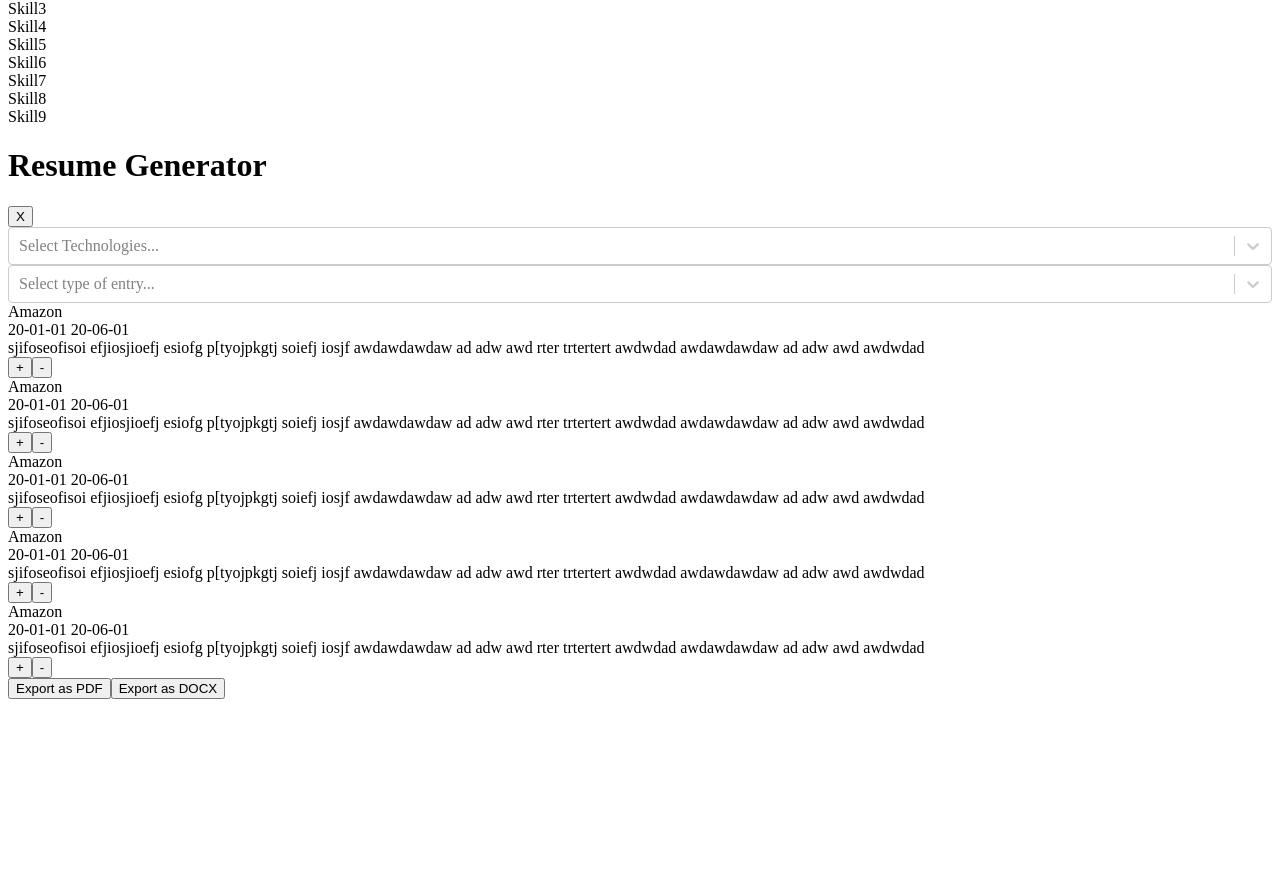
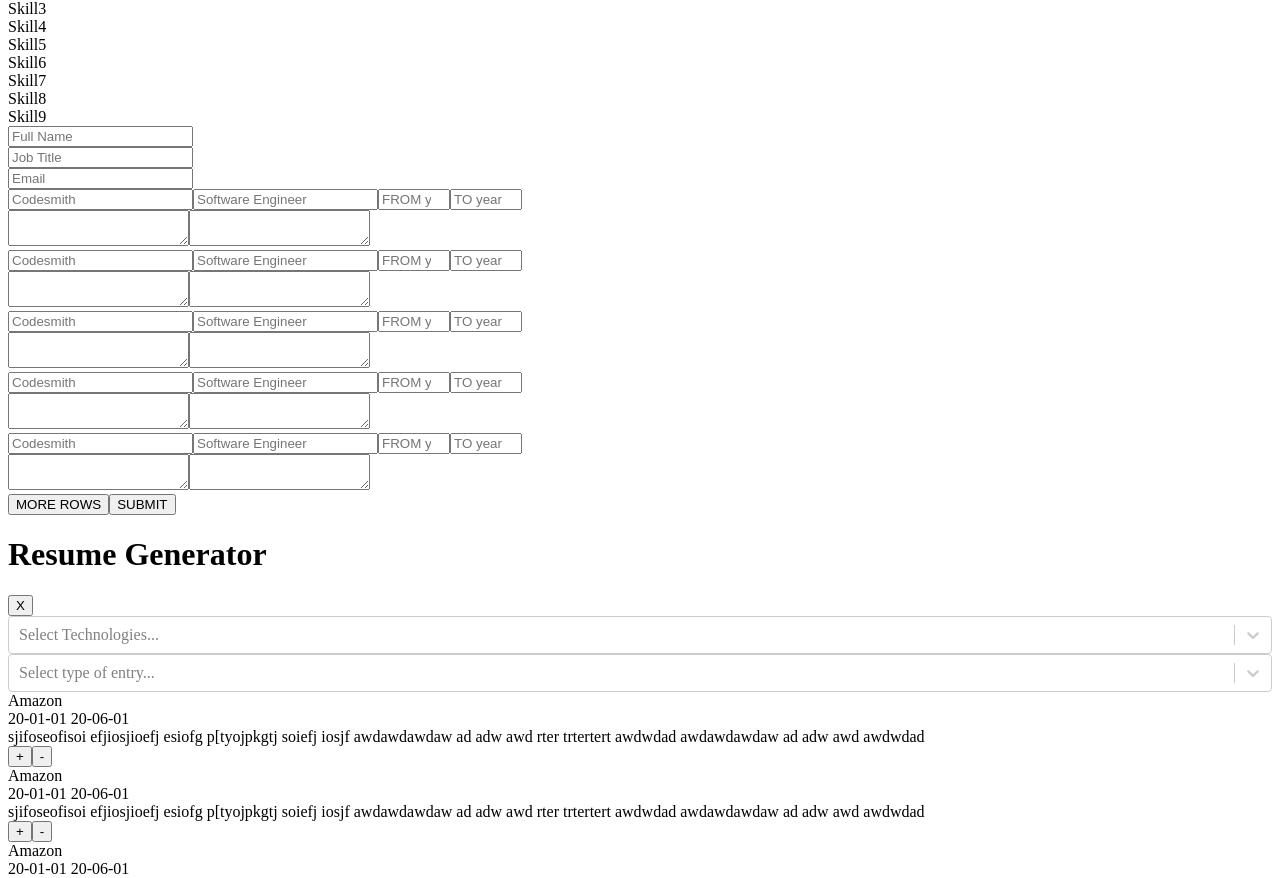
Before and after one commit to brkg/resumkr, a React app: page / in a window 1280 px wide. Shown: the part 1034-1912 px from the top of the page. Before the commit the page ends 1741 px from the top, so only its background shows below. Built offline with nearby package versions, Linux system fonts and the light colour scheme; the HTML template or start-up script is replaced by a standard one.

Commit message:
read input from CVInput into the App component state

```diff
--- a/src/App.jsx
+++ b/src/App.jsx
@@ -9,6 +9,8 @@ const axios = require("axios").default;
 const initialState = {
   cv: {
     fullName: "",
+    contact: "", //stretch: contactInfo object with email, number, etc
+    resumeTitle: "",
     education: "", //stringify before sending to backend, parse when received
     jobs: [],
     skills: [],
@@ -26,9 +28,11 @@ const initialState = {
 
 function App() {
   const [loginPopup, setLoginPopup] = useState(true);
-  const [cvInputPage, setCvInputPage] = useState(false);
+  const [cvInputPage, setCvInputPage] = useState(true);
   const [cvDisplayPage, setcvDisplayPage] = useState(false);
   const [sidePanelPopup, setSidePanelPopup] = useState(false);
+  const [cv, setCV] = useState(initialState.cv);
+  const [state, setState] = useState(initialState);
 
   async function login(inputs) {
     try {
@@ -61,6 +65,12 @@ function App() {
 
   //add function to set the popup to false if the back says that the user is identified or has cookies.
 
+  function onSubmit(obj) {
+    const tempCV = {...cv, fullName: obj.fullName, resumeTitle: obj.title, jobs: obj.jobs };
+    setState({...state, cv: tempCV})
+    // console.log(state.cv);
+  }
+
   return (
     <div className="page">
       <div className="cvDisplayOuter">
@@ -79,7 +89,8 @@ function App() {
       <CVinput
         trigger={cvInputPage}
         setTrigger={setCvInputPage}
-        cv={"state.cv"}
+        jobs={cv.jobs}
+        updateJobs={onSubmit}
       />
       <SidePanel
         trigger={sidePanelPopup}
--- a/src/Components/CVentry.jsx
+++ b/src/Components/CVentry.jsx
@@ -2,9 +2,10 @@ import React from 'react';
 
 function CVentry(props){
   return (
-  <div id='experience'>
+  <div className='experience' id={props.id}>
     <div id = 'top'>
-      <input id='title' placeholder='Title (e.g. Software Engineer)'></input>
+      <input id='company' placeholder='Codesmith'></input>
+      <input id='title' placeholder='Software Engineer'></input>
       <input type="number" min="1900" max="2021" step="1" placeholder='FROM year' />
       <input type="number" min="1900" max="2021" step="1" placeholder='TO year' />
     </div>
--- a/src/Components/CVinput.jsx
+++ b/src/Components/CVinput.jsx
@@ -3,40 +3,69 @@ import React, { useEffect, useState } from "react";
 import CVentry from "./CVentry";
 
 function CVinput(props) {
+  const job = {
+    id: -1,
+    company: '',
+    title: '',
+    years: '',
+    desc: '',
+    skills: ''
+  }
   const initialArray = [
-    <CVentry key="0" />,
-    <CVentry key="1" />,
-    <CVentry key="2" />,
-    <CVentry key="3" />,
-    <CVentry key="4" />,
+    <CVentry key="0" id="0" />,
+    <CVentry key="1" id="1" />,
+    <CVentry key="2" id="2" />,
+    <CVentry key="3" id="3" />,
+    <CVentry key="4" id="4" />,
   ];
+  const infoArray = [
+    {...job, id: 0},{...job, id: 1},{...job, id: 2},{...job, id: 3},{...job, id: 4}
+  ]
   const [rows, countRows] = useState([initialArray]);
   const [keyCount, counter] = useState(5);
 
   const addRow = () => {
     let tempRows = rows.slice();
     counter((keyCount) => (keyCount += 1));
-    tempRows.push(<CVentry key={keyCount} />);
+    tempRows.push(<CVentry key={keyCount} id={keyCount} />);
+    infoArray.push({...job, id: keyCount});
     return tempRows;
   };
 
+  const getAllJobInfo = () => {
+    infoArray.forEach(ele => {
+      let HTMLelement = document.getElementById(ele.id).children[0];
+      ele.company = HTMLelement.firstChild.value;
+      ele.title = HTMLelement.children[1].value;
+      ele.years = `${HTMLelement.children[2].value.toString()} - ${HTMLelement.children[3].value.toString()}`
+      ele.desc = HTMLelement.children[3].value;
+    })
+    return infoArray;
+  }
+
   const submit = () => {
-    fetch("/api/submit", {
-      method: POST,
-      headers: {
-        "Content-Type": "Application/JSON",
-      },
-      // body: JSON.stringify()
+    const jobArray = getAllJobInfo();
+    props.updateJobs({
+      fullName: document.getElementById('name').value,
+      title: document.getElementById('title').value,
+      jobs: jobArray
     });
+    // fetch("/api/submit", {
+      // method: POST,
+      // headers: {
+        // "Content-Type": "Application/JSON",
+      // },
+      body: JSON.stringify()
+    // });
   };
 
   return props.trigger ? (
     <div id="signupContainer">
       <div id="labelAndInput">
-        <input type="text" id="firstName" placeholder="Full Name"></input>
+        <input type="text" id="name" placeholder="Full Name"></input>
       </div>
       <div id="labelAndInput">
-        <input type="text" id="lastName" placeholder="Job Title"></input>
+        <input type="text" id="title" placeholder="Job Title"></input>
       </div>
       <div id="labelAndInput">
         <input type="text" id="email" placeholder="Email"></input>
```
